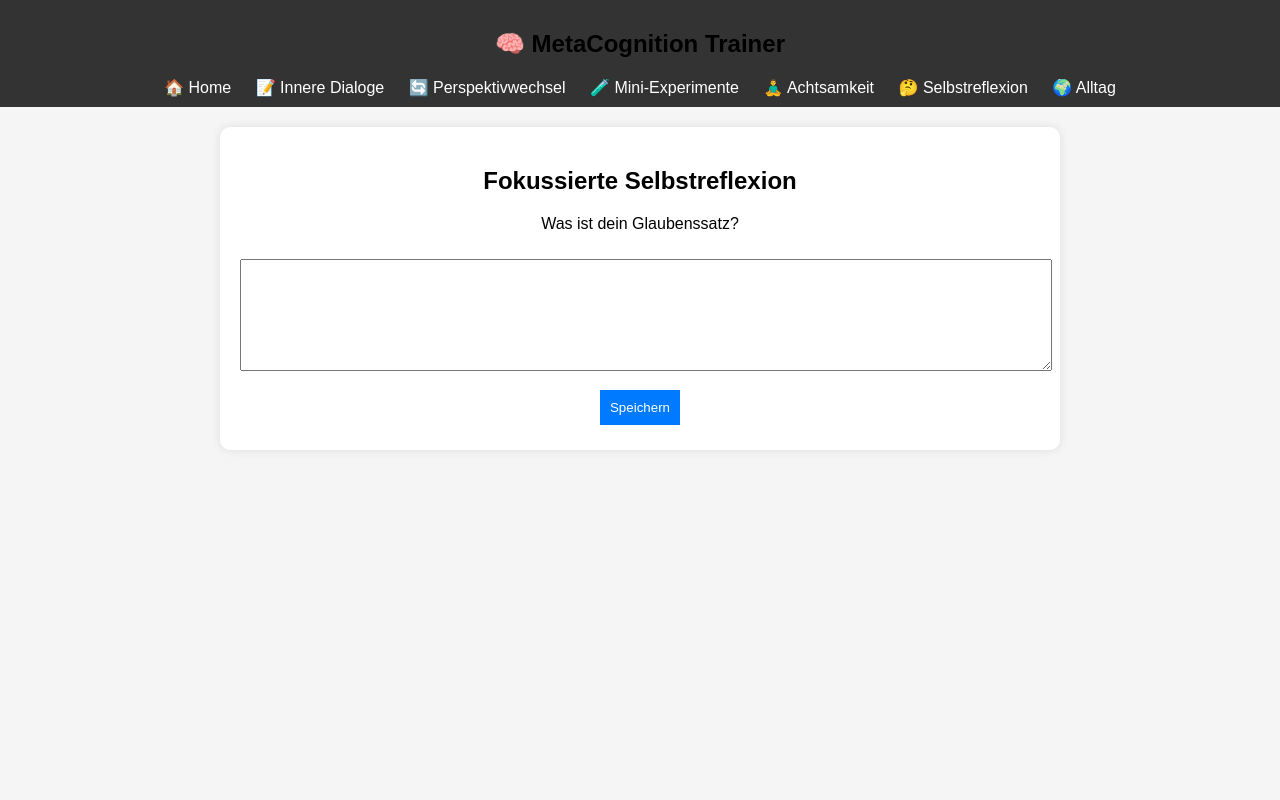
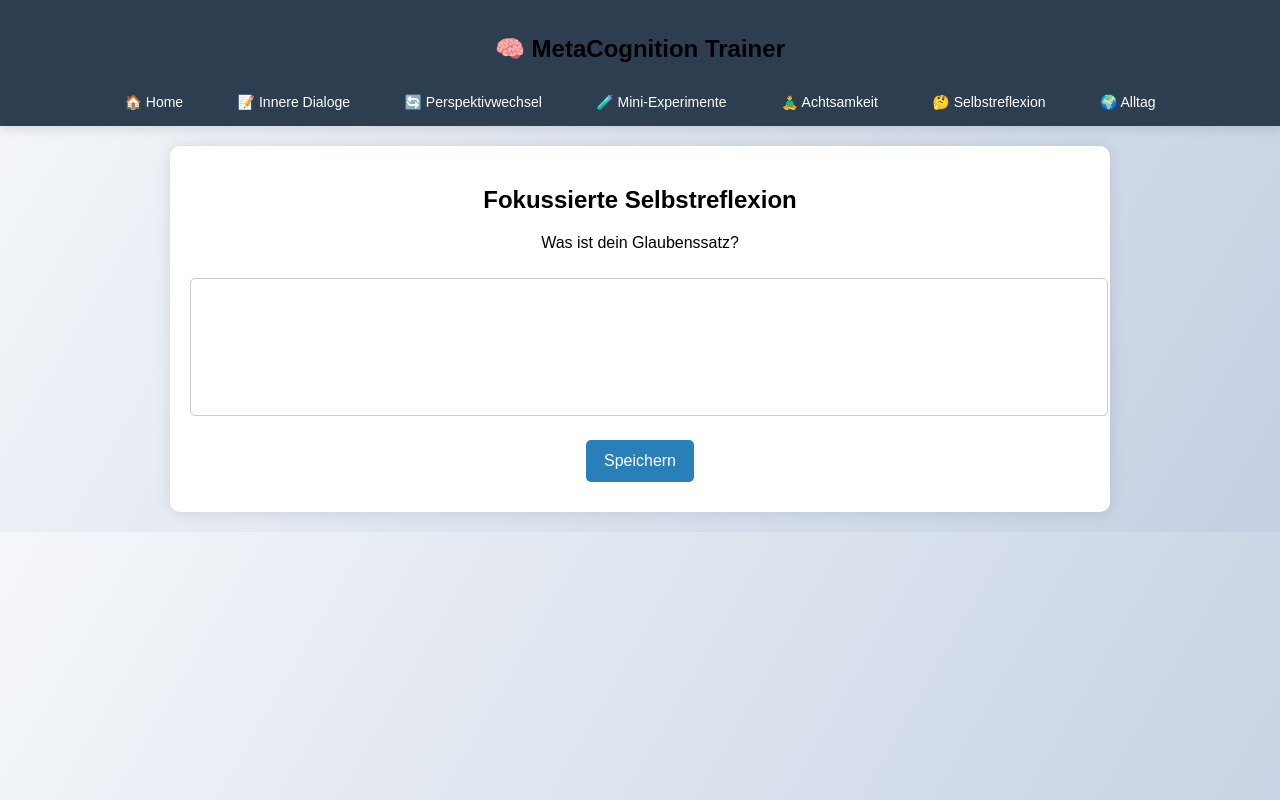
Before and after one commit to mycospace/Bow, a plain HTML site: page index.html in a window 1280 px wide. Both pictures are taken after a click on the link "🤔 Selbstreflexion". Drawn offline with Linux system fonts and the light colour scheme.

Commit message:
Update styles.css

```diff
--- a/styles.css
+++ b/styles.css
@@ -1,48 +1,95 @@
+/* Grundlegendes Styling */
 body {
-    font-family: Arial, sans-serif;
+    font-family: 'Arial', sans-serif;
     margin: 0;
     padding: 0;
-    background-color: #f5f5f5;
+    background: linear-gradient(120deg, #f5f7fa, #c3cfe2);
     text-align: center;
 }
 
+/* Navigation */
 nav {
-    background-color: #333;
-    padding: 10px;
+    background: #2c3e50;
+    padding: 15px 0;
+    box-shadow: 0px 4px 10px rgba(0, 0, 0, 0.1);
 }
 
-nav a {
-    color: white;
-    margin: 0 10px;
-    text-decoration: none;
-    font-size: 16px;
+.nav-container {
+    display: flex;
+    flex-direction: column;
+    align-items: center;
 }
 
+.nav-links {
+    margin-top: 10px;
+}
+
+.nav-links a {
+    color: white;
+    text-decoration: none;
+    margin: 10px;
+    padding: 8px 15px;
+    border-radius: 5px;
+    transition: background 0.3s ease;
+    font-size: 14px;
+}
+
+.nav-links a:hover {
+    background: #34495e;
+}
+
+/* Hauptinhalt */
 main {
-    max-width: 800px;
+    max-width: 900px;
     margin: 20px auto;
     padding: 20px;
     background: white;
     border-radius: 10px;
-    box-shadow: 0 0 10px rgba(0,0,0,0.1);
+    box-shadow: 0 0 15px rgba(0, 0, 0, 0.1);
 }
 
+/* Buttons */
 button {
-    background-color: #007BFF;
+    background-color: #2980b9;
     color: white;
-    padding: 10px;
+    padding: 12px 18px;
     border: none;
-    margin: 5px;
+    margin: 10px;
+    border-radius: 5px;
     cursor: pointer;
+    transition: background 0.3s ease;
+    font-size: 16px;
 }
 
 button:hover {
-    background-color: #0056b3;
+    background-color: #1f618d;
 }
 
+/* Textareas */
 textarea {
     width: 100%;
-    height: 100px;
+    height: 120px;
     margin: 10px 0;
-    padding: 5px;
+    padding: 8px;
+    border-radius: 5px;
+    border: 1px solid #ccc;
+    font-size: 14px;
+    resize: none;
 }
+
+/* Responsive Design */
+@media (max-width: 768px) {
+    .nav-container {
+        flex-direction: column;
+        text-align: center;
+    }
+
+    .nav-links a {
+        display: block;
+        margin: 5px 0;
+    }
+
+    main {
+        width: 90%;
+    }
+}
```
